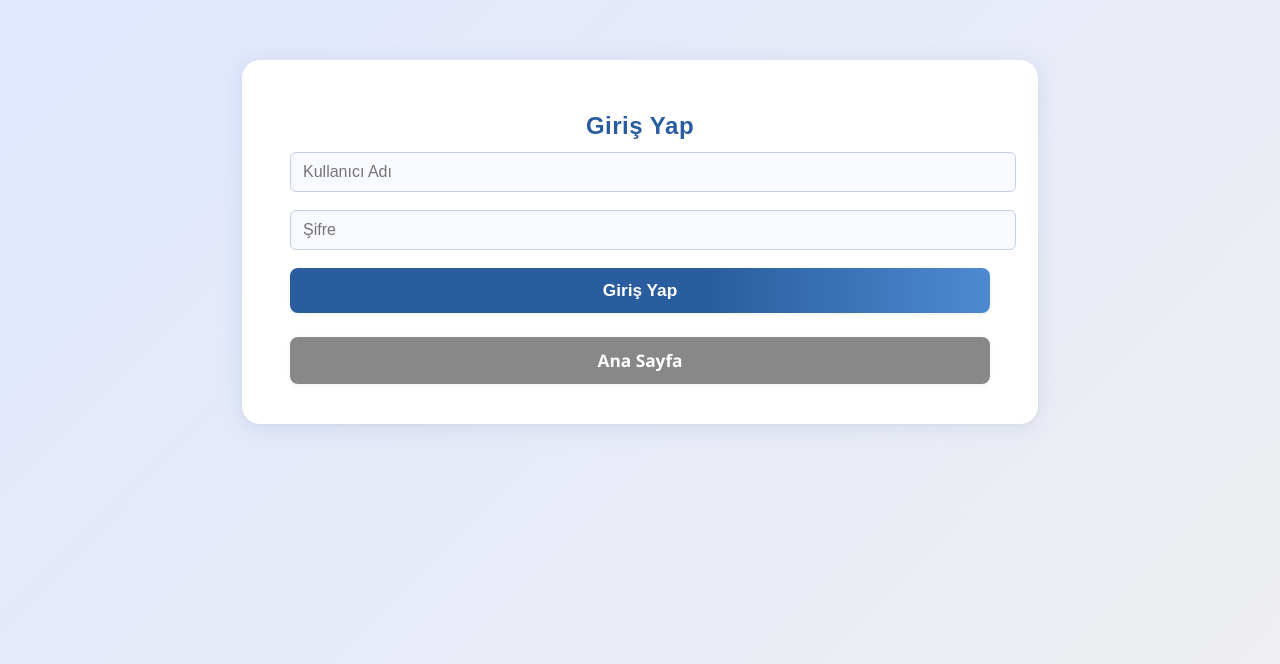
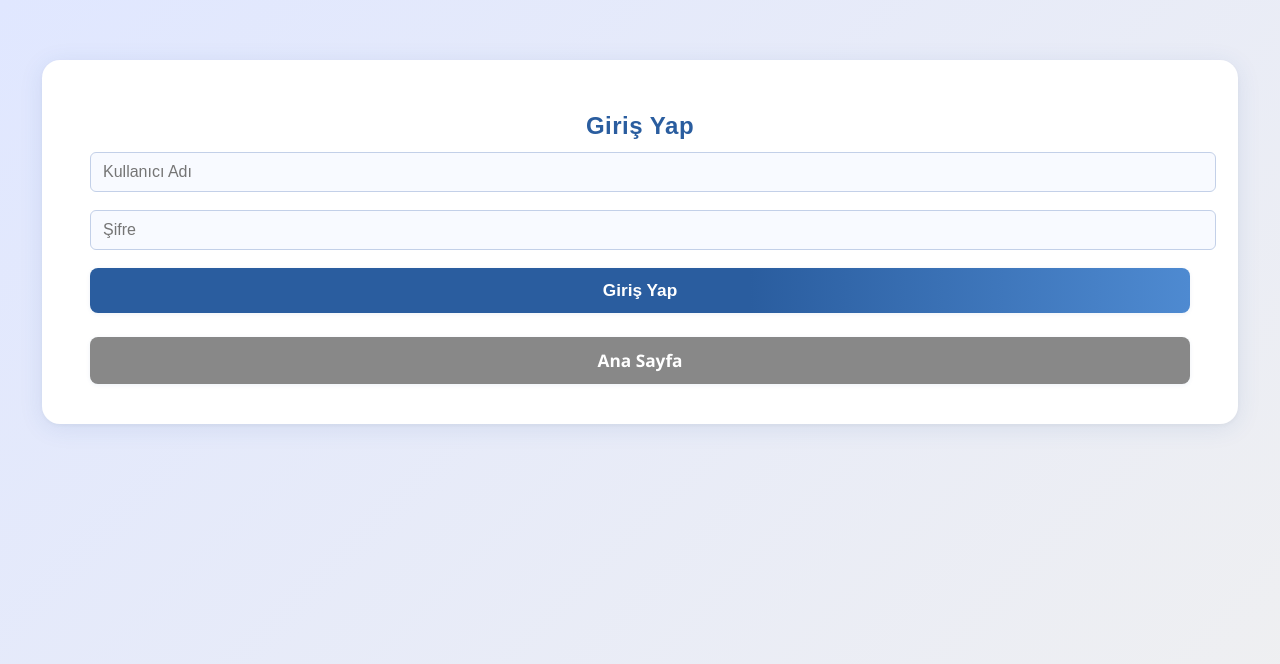
Before and after one commit to ersoy-kardesler/BTK-Hackathon-2025, a Flask app: page /login in a window 1280 px wide. Shown: the top 664 px of the page. Run offline with Flask 3, Linux system fonts and the light colour scheme.

Commit message:
container-wide'ı büyük ekranlarda daha geniş yap

```diff
--- a/static/css/style.css
+++ b/static/css/style.css
@@ -50,7 +50,7 @@ body {
 }
 
 .container-wide {
-    max-width: 700px;
+    max-width: 1100px;
     padding: 32px 48px 28px 48px;
 }
 
```
